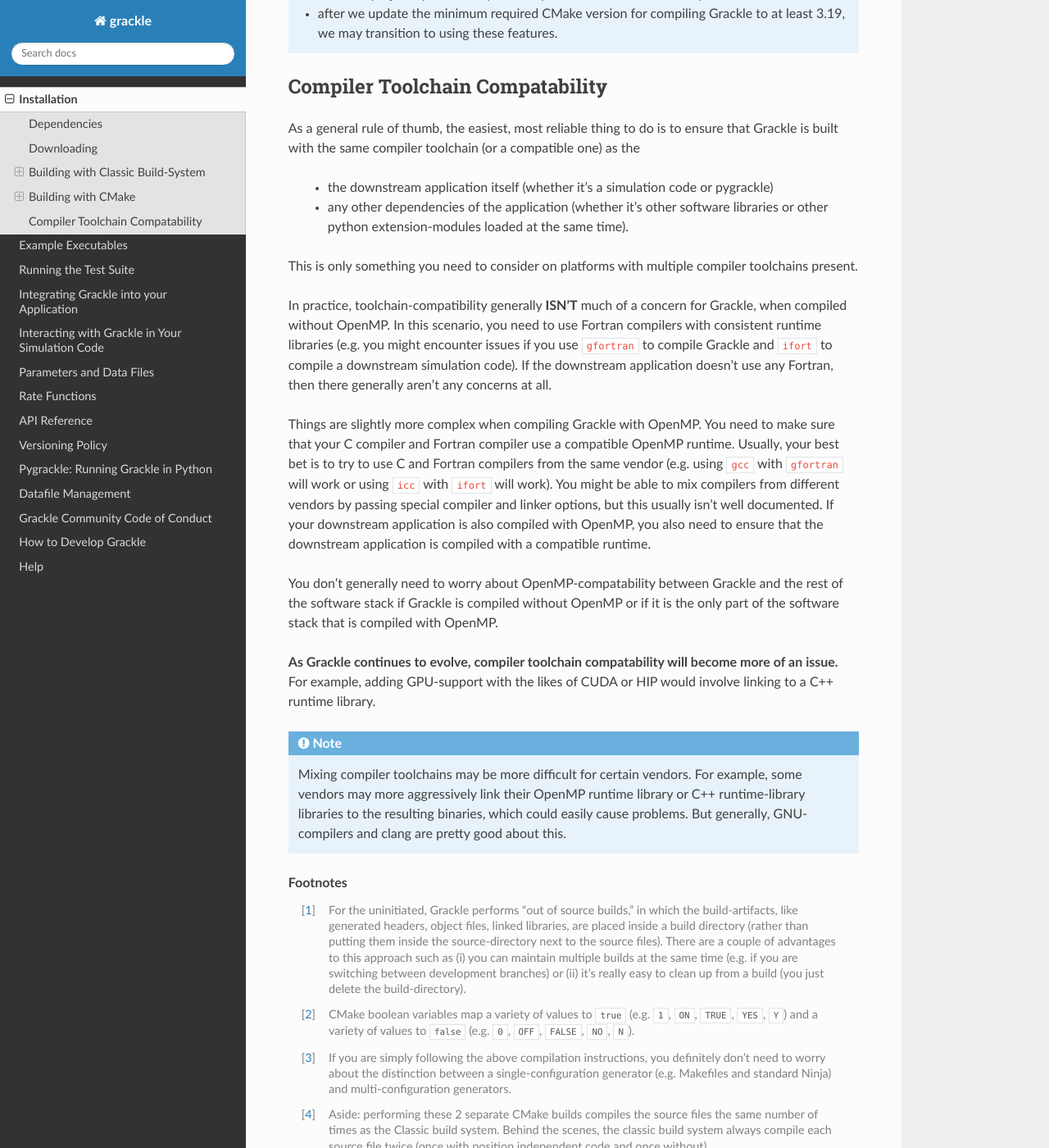
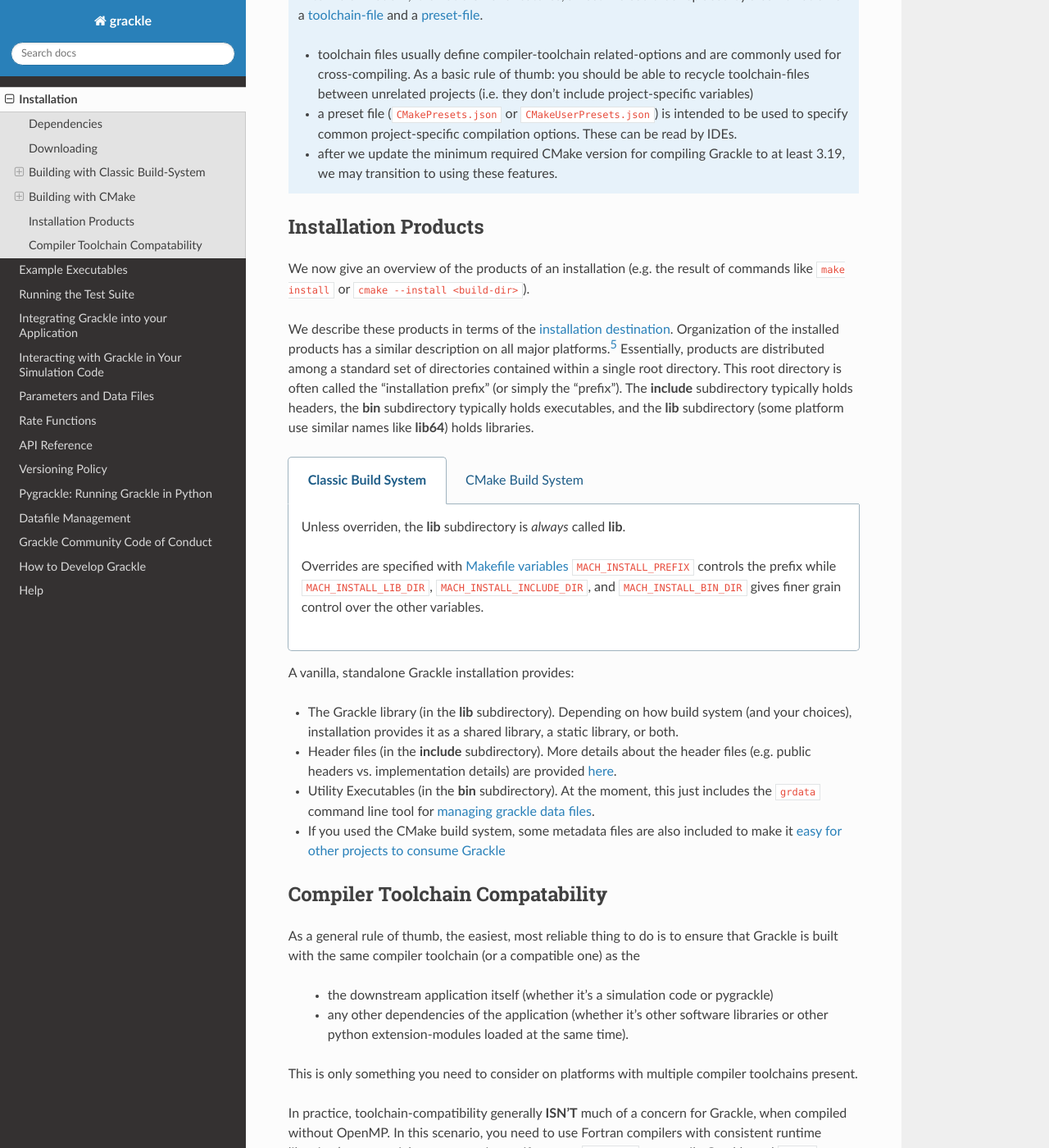
Before and after one commit to grackle-project/grackle, a Sphinx documentation site: the page built from doc/source/Installation.rst, in a window 1280 px wide and 1400 px high, scrolled down 11208 px. Shown: the whole window at 82% size. Built offline with Sphinx 7.4.7 and the Read the Docs theme 3.1.0, drawn with Linux system fonts in a browser that asks for light colours; the version number is read from the project's files by our own code; some of the changed text lies outside the part shown.

Commit message:
a bunch of progress.

```diff
--- a/doc/source/Installation.rst
+++ b/doc/source/Installation.rst
@@ -17,7 +17,7 @@ There are 3 steps to setting up Grackle on your system
    Given a smooth roll-out of the :ref:`CMake build system <cmake_build>`, it is our intention to deprecate and remove the :ref:`classic build system <classic_build>`.
    If you encounter any problems with the CMake system or anticipate any issues with this plan, :doc:`please let us know <Help>`.
 
-We include a :ref:`note on compiler toolchain compatability <compiler_toolchain_compatability>` at the end of this page.
+We include a :ref:`description of the installed products <install-products>` and a :ref:`note on compiler toolchain compatability <compiler_toolchain_compatability>` at the end of this page.
 
 
 .. _install_grackle_dependencies:
@@ -116,7 +116,17 @@ Linux systems, and an unformatted ``Make.mach.unknown``.  If you have a make
 file prepared for an Enzo install, it cannot be used straight away, but is a
 very good place to start.
 
-Once you have chosen the make file to be used, a few variables should be set:
+.. COMMENT BLOCK
+
+   To support cross-referencing of the following block of text with sphinx's
+   `:ref:` construct (while suppressing warnings about referencing plain text),
+   we enclose the text in RST's container directive (it won't impact rendering)
+      https://docutils.sourceforge.io/docs/ref/rst/directives.html#toc-entry-19
+
+.. container::
+   :name: classic-makefile-variable-list
+
+   Once you have chosen the make file to be used, a few variables should be set:
 
     * ``MACH_LIBTOOL`` - path to ``libtool`` executable.  Note, on a Mac,
       this should point to ``glibtool``, which can be installed with macports
@@ -135,6 +145,10 @@ Once you have chosen the make file to be used, a few variables should be set:
 
     * ``MACH_INSTALL_INCLUDE_DIR`` - path where grackle header files will be
       installed (only set if different from MACH_INSTALL_PREFIX/include).
+
+    * ``MACH_INSTALL_BIN_DIR`` - path where grackle-related utility executables
+      will be installed (only set if different from MACH_INSTALL_PREFIX/include).
+
 
 Once the proper variables are set, they are loaded into the build system by
 doing the following:
@@ -283,7 +297,7 @@ An overview of our design philosophy is provided :ref:`here <cmake_buildsystem_d
 This build-system makes integration of Grackle into simulation codes that are themselves built with CMake extremely easy.
 Steps have also been taken simplify integration of Grackle into simulation codes built with any other build-systems (they just need to call the standardized ``pkg-config`` command-line tool).
 More details about integration are provided :doc:`on this page <Integration>`.
-This current section focuses on installation.
+The current section focuses on building and installation.
 
 Basic Definitions
 +++++++++++++++++
@@ -467,6 +481,7 @@ This second table highlights a subset of standardized CMake options that may als
 .. list-table:: Standard CMake Options
    :widths: 12 30 5
    :header-rows: 1
+   :name: standard-cmake-options
 
    * - Name
      - Description
@@ -477,7 +492,7 @@ This second table highlights a subset of standardized CMake options that may als
      - ``<undefined>``
 
    * - ``CMAKE_BUILD_TYPE``
-     - Specifies the desired build configuration (for single-configuration generators [#f3]_).
+     - Specifies the desired build configuration (for single-configuration generators\ [#f3]_).
        Grackle currently supports the standard choices ``Debug``, ``Release``, ``RelWithDebInfo`` and ``MinSizeRel``.
      - ``<undefined>``
 
@@ -498,6 +513,22 @@ This second table highlights a subset of standardized CMake options that may als
      - Set of variables (where ``<LANG>`` is replaced by ``C``, ``Fortran`` or ``CXX``) to overide the compiler choice.
        This is commonly set by host-files.
      - ``<undefined>``
+
+
+.. COMMENT BLOCK
+
+   To support cross-referencing the following block of text with sphinx's `ref`
+   construct (while suppressing warnings about referencing plain text), we
+   enclose the text in RST's container directive (it won't impact rendering)
+
+.. container::
+   :name: cmake-granular-install-vars
+
+   In the (unlikely) event you need more control over :ref:`installation locations <install-products>`, the build-sytem honors values specified for standard variables like ``CMAKE_INSTALL_BINDIR``, ``CMAKE_INSTALL_LIBDIR``, ``CMAKE_INSTALL_INCLUDEDIR``.
+   More information is provided `here <https://cmake.org/cmake/help/latest/module/GNUInstallDirs.html>`__ about these cmake variables.
+
+
+
 
 There are also additional standard options for BOTH configuring other aspects of the build and for finding the correct/preferred HDF5 library and configuring the correct openmp library.
 
@@ -592,6 +623,48 @@ While embedded builds currently respect ``GRACKLE_OPTIMIZATION_FLIST_INIT``, tha
 
    * after we update the minimum required CMake version for compiling Grackle to at least 3.19, we may transition to using these features.
 
+.. _install-products:
+
+Installation Products
+---------------------
+
+We now give an overview of the products of an installation (e.g. the result of commands like ``make install`` or ``cmake --install <build-dir>``).
+
+We describe these products in terms of the :ref:`installation destination <dir-defs>`.
+Organization of the installed products has a similar description on all major platforms.\ [#installproducts1]_
+Essentially, products are distributed among a standard set of directories contained within a single root directory.
+This root directory is often called the "installation prefix" (or simply the "prefix").
+The **include** subdirectory typically holds headers, the **bin** subdirectory typically holds executables, and the **lib** subdirectory (some platform use similar names like **lib64**) holds libraries.
+
+.. tabs::
+
+   .. group-tab:: Classic Build System
+
+      Unless overriden, the **lib** subdirectory is *always* called **lib**.
+
+      Overrides are specified with :ref:`Makefile variables <classic-makefile-variable-list>`
+      ``MACH_INSTALL_PREFIX`` controls the prefix while ``MACH_INSTALL_LIB_DIR``, ``MACH_INSTALL_INCLUDE_DIR``, and ``MACH_INSTALL_BIN_DIR`` gives finer grain control over the other variables.
+
+   .. group-tab:: CMake Build System
+
+      The default value for the **lib** subdirectory is `platform dependent <https://stackoverflow.com/a/76528304>`__ (currently either **lib** or **lib64**).
+
+      The standard ``CMAKE_INSTALL_PREFIX`` option :ref:`controls the prefix <standard-cmake-options>` while
+      ``CMAKE_INSTALL_LIBDIR``, ``CMAKE_INSTALL_INCLUDEDIR``, and ``CMAKE_INSTALL_BINDIR`` options :ref:`provide finer control <cmake-granular-install-vars>`.
+
+A vanilla, standalone Grackle installation provides:
+
+- The Grackle library (in the **lib** subdirectory).
+  Depending on how build system (and your choices), installation provides it as a shared library, a static library, or both.
+
+- Header files (in the **include** subdirectory).
+  More details about the header files (e.g. public headers vs. implementation details) are provided :ref:`here <public-header-files>`.
+
+- Utility Executables (in the **bin** subdirectory).
+  At the moment, this just includes the ``grdata`` command line tool for :ref:`managing grackle data files<manage-data-files>`.
+
+- If you used the CMake build system, some metadata files are also included to make it :ref:`easy for other projects to consume Grackle <integration-consuming-grackle>`
+
 
 .. _compiler_toolchain_compatability:
 
@@ -640,3 +713,7 @@ For example, adding GPU-support with the likes of CUDA or HIP would involve link
 
 .. [#f4] Aside: performing these 2 separate CMake builds compiles the source files the same number of times as the Classic build system.
          Behind the scenes, the classic build system always compile each source file twice (once with position independent code and once without).
+
+.. [#installproducts1] The primary exception is for MacOS software distributed through official Apple channels.
+                       For our purposes, we (like most open-source science software) get away with treating MacOS as a generic Unix-like system.
+                       Ironically, while Windows (which we definitely don't support) may prefer some alternative organization, it is much less of an exception than MacOS.
--- a/doc/source/Integration.rst
+++ b/doc/source/Integration.rst
@@ -1,3 +1,6 @@
+
+.. _integration-consuming-grackle:
+
 Integrating Grackle into your Application
 =========================================
 
--- a/doc/source/Interaction.rst
+++ b/doc/source/Interaction.rst
@@ -21,6 +21,8 @@ Example Executables
 The grackle source code contains examples for C, C++, and Fortran codes.
 These files illustrate how to call all of grackle's functions.
 More details are provided :ref:`here <examples>`.
+
+.. _public-header-files:
 
 Header Files
 ------------
```
Also changed, not shown: other parts of doc/source/Installation.rst (+1 -1 lines).
